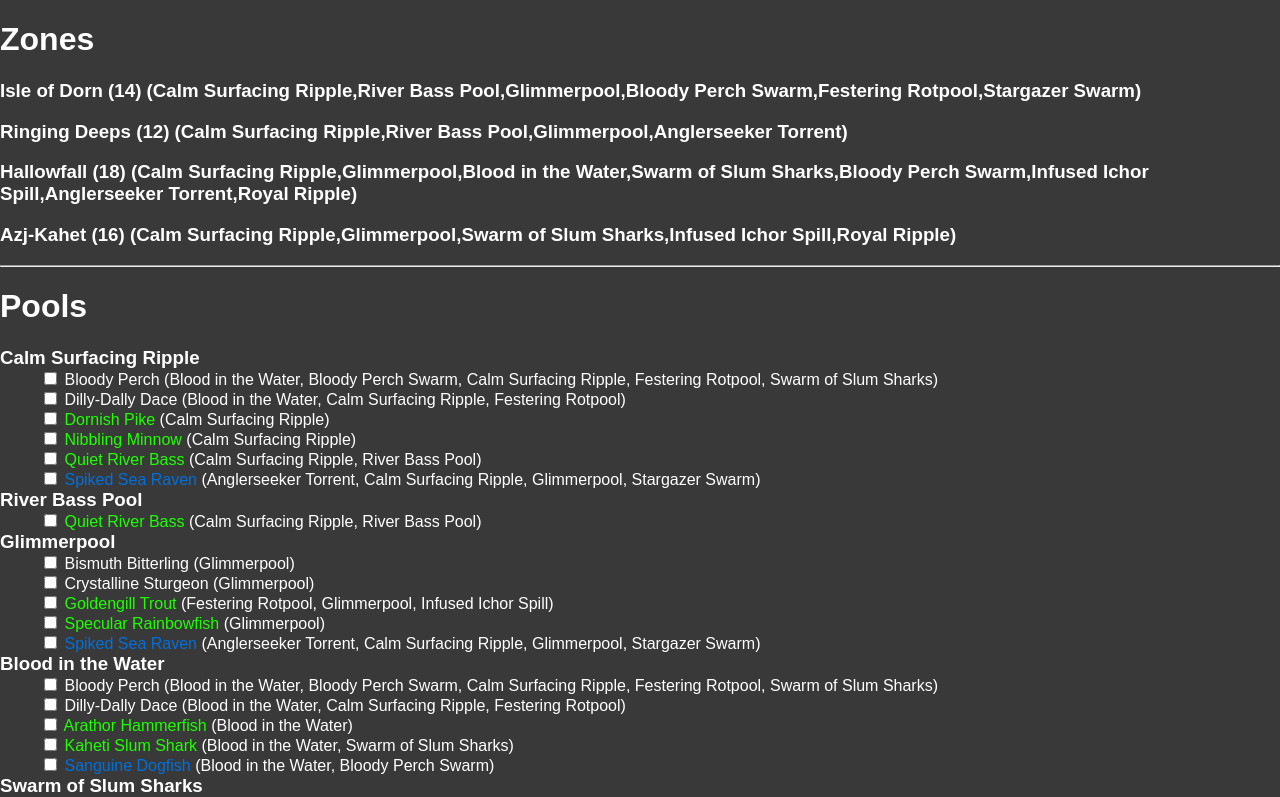
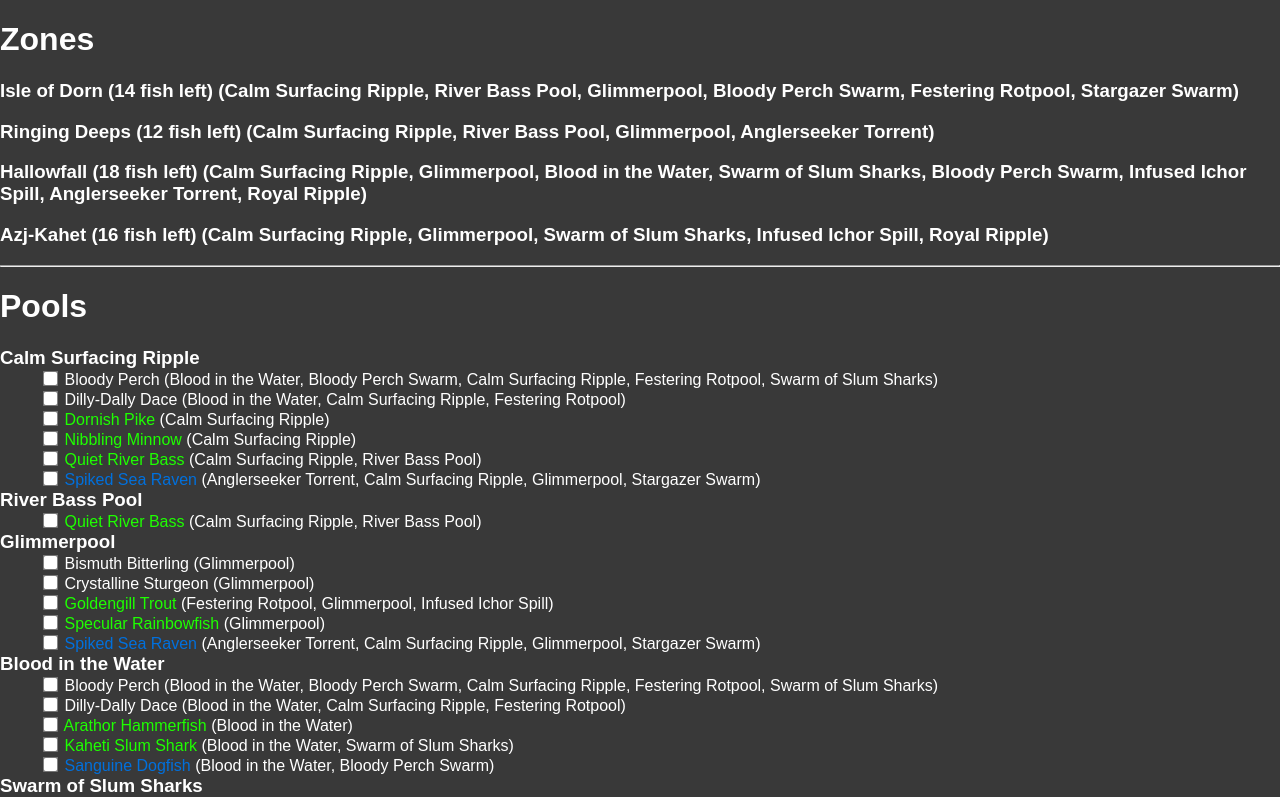
Before and after one commit to Markaronin/tww-fishing-derby, a SvelteKit app: page / in a window 1280 px wide. Shown: the top 797 px of the page. Built offline with nearby package versions, Linux system fonts and the light colour scheme.

Commit message:
A bunch of polish

```diff
--- a/src/routes/+page.svelte
+++ b/src/routes/+page.svelte
@@ -62,11 +62,12 @@
                     f.schools.some((s) => poolLocations(s).includes(zone)) ||
                     f.name === "Cursed Ghoulfish" ||
                     (f.name === "Awoken Coelacanth" && zone === "Azj-Kahet"),
-            ).length}) ({pools
+            ).length} fish left) ({pools
             .filter((pool) => poolLocations(pool).includes(zone))
             .filter((pool) =>
                 fish.some((f) => !f.found && f.schools.includes(pool)),
-            )})
+            )
+            .join(", ")})
     </h3>
 {/each}
 <hr />
@@ -84,6 +85,14 @@
         </ol>
     {/if}
 {/each}
+{#each pools as pool}
+    {#if fish.every((f) => !f.schools.includes(pool) || f.found)}
+        <h3 class="poolTitle finished">
+            {pool}
+        </h3>
+    {/if}
+{/each}
+<hr />
 
 <h1>Weird fish</h1>
 {#each fish as f}
@@ -96,7 +105,9 @@
 <h1>
     Found Fish <button
         on:click={() => {
-            fish = fish.map((f) => ({ ...f, found: false }));
+            if (confirm("Are you sure you want to reset the found fish?")) {
+                fish = fish.map((f) => ({ ...f, found: false }));
+            }
         }}>Reset</button
     >
 </h1>
@@ -115,4 +126,8 @@
         margin-top: 0px;
         margin-bottom: 0px;
     }
+    .finished {
+        text-decoration: line-through;
+        color: #888;
+    }
 </style>
--- a/src/routes/FishBox.svelte
+++ b/src/routes/FishBox.svelte
@@ -4,9 +4,17 @@
     export let fish: Fish;
 </script>
 
-<div>
-    <input type="checkbox" bind:checked={fish.found} />
-    <span class="fishName {fish.rarity}">{fish.name}</span>
+<div class="fishBox">
+    <input
+        id="checkbox-{fish.name}"
+        type="checkbox"
+        bind:checked={fish.found}
+        style="transform: scale(1.2);"
+    />
+    <label for="checkbox-{fish.name}">
+        <span class="fishName {fish.rarity}">
+            {fish.name}
+        </span>
         {#if !fish.found}
             {#if fish.weird}
                 ({fish.customText})
@@ -14,6 +22,7 @@
                 ({fish.schools.join(", ")})
             {/if}
         {/if}
+    </label>
 </div>
 
 <style>
@@ -26,4 +35,11 @@
     .fishName.Rare {
         color: #0070dd;
     }
+    .fishBox > input,
+    .fishBox > label {
+        cursor: pointer;
+    }
+    .fishBox:hover {
+        background-color: rgba(255, 255, 255, 0.2);
+    }
 </style>
```
Also changed, not shown: static/favicon.png, 1 other file (tests, documents, lock files or other folders). Lines whose indentation alone changed are shown as unchanged.
